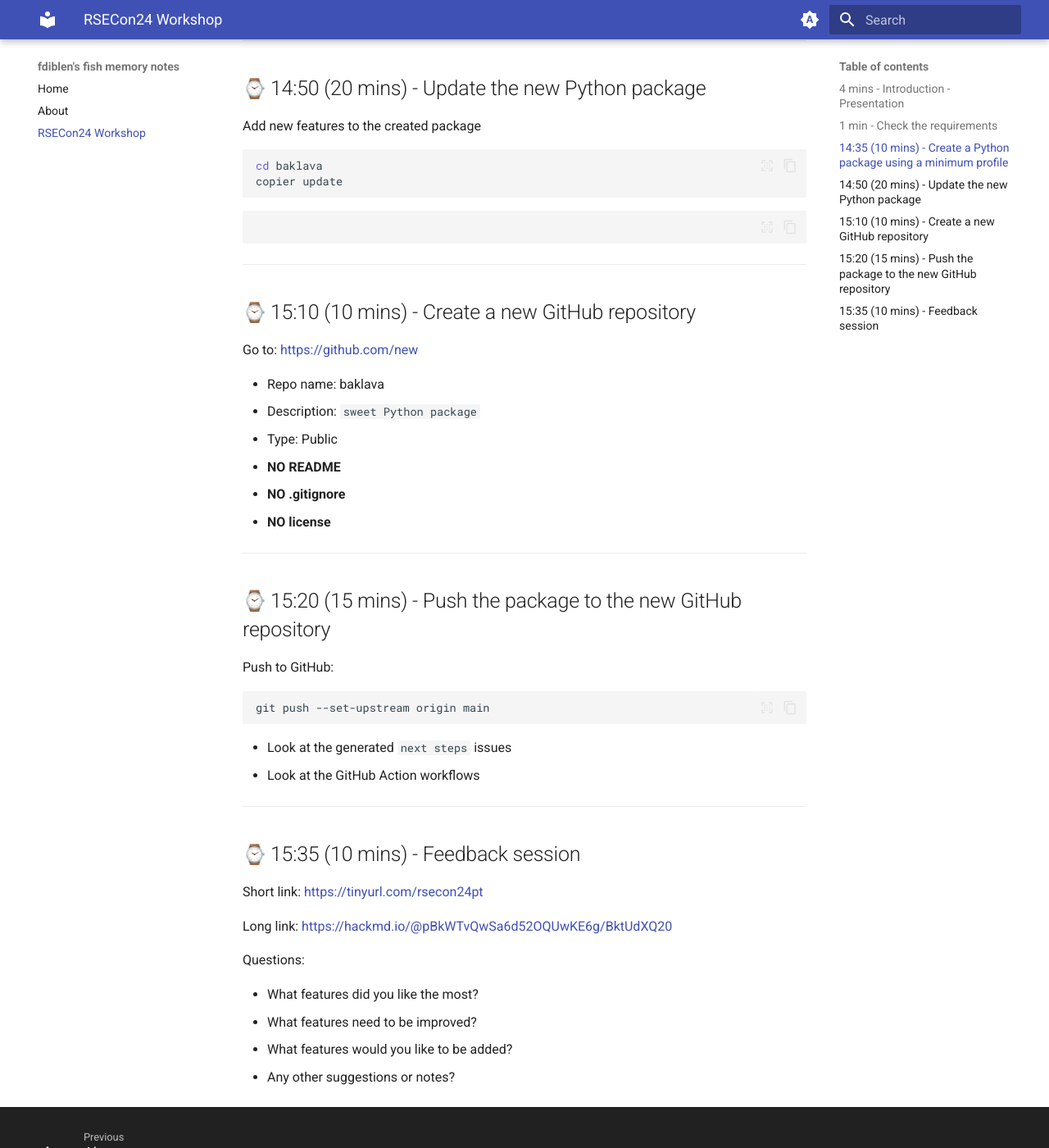
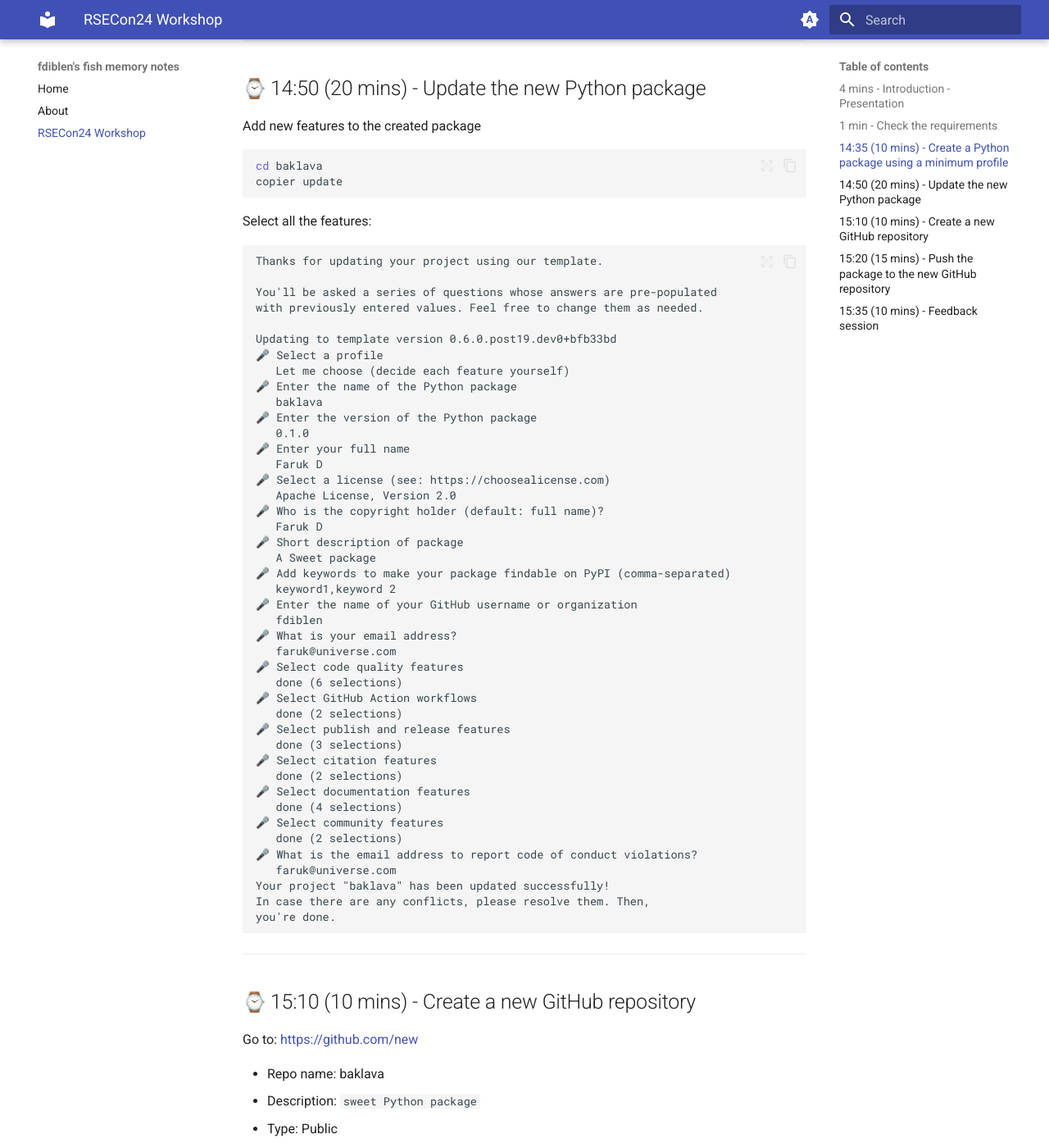
Before and after one commit to fdiblen/mkdocs-pdf, an MkDocs documentation site: the page built from docs/rsecon24.md, in a window 1280 px wide and 1400 px high, scrolled down 3486 px. Shown: the whole window at 82% size. Built offline with MkDocs 1.6.1 and Material for MkDocs 9.7.7, drawn with Linux system fonts in a browser that asks for light colours; emoji names are drawn with the system emoji font.

Commit message:
update the index page

````diff
--- a/docs/rsecon24.md
+++ b/docs/rsecon24.md
@@ -186,7 +186,52 @@ cd baklava
 copier update
 ```
 
+Select all the features:
+
 ```
+Thanks for updating your project using our template.
+
+You'll be asked a series of questions whose answers are pre-populated
+with previously entered values. Feel free to change them as needed.
+
+Updating to template version 0.6.0.post19.dev0+bfb33bd
+🎤 Select a profile
+   Let me choose (decide each feature yourself)
+🎤 Enter the name of the Python package
+   baklava
+🎤 Enter the version of the Python package
+   0.1.0
+🎤 Enter your full name
+   Faruk D
+🎤 Select a license (see: https://choosealicense.com)
+   Apache License, Version 2.0
+🎤 Who is the copyright holder (default: full name)?
+   Faruk D
+🎤 Short description of package
+   A Sweet package
+🎤 Add keywords to make your package findable on PyPI (comma-separated)
+   keyword1,keyword 2
+🎤 Enter the name of your GitHub username or organization
+   fdiblen
+🎤 What is your email address?
+   faruk@universe.com
+🎤 Select code quality features
+   done (6 selections)
+🎤 Select GitHub Action workflows
+   done (2 selections)
+🎤 Select publish and release features
+   done (3 selections)
+🎤 Select citation features
+   done (2 selections)
+🎤 Select documentation features
+   done (4 selections)
+🎤 Select community features
+   done (2 selections)
+🎤 What is the email address to report code of conduct violations?
+   faruk@universe.com
+Your project "baklava" has been updated successfully!
+In case there are any conflicts, please resolve them. Then,
+you're done.
 ```
 
 ---
````
